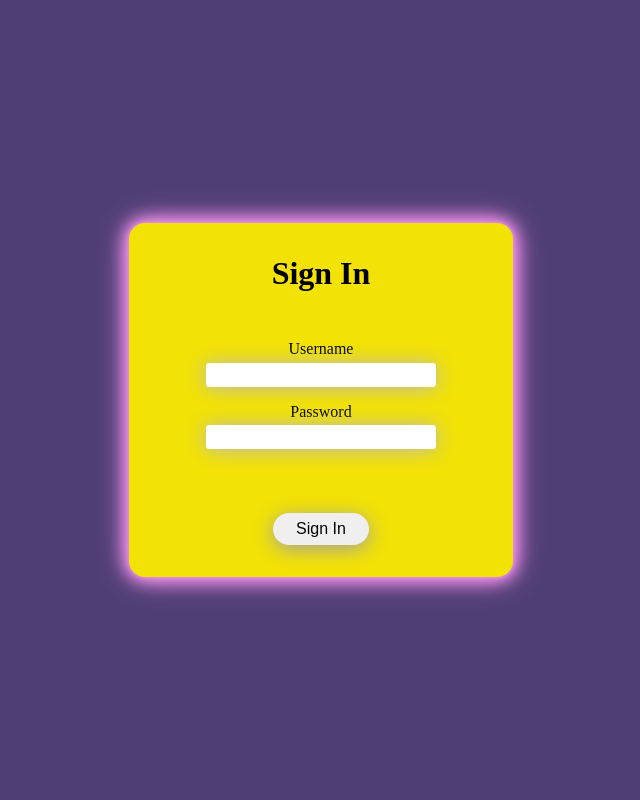
After one commit to ErrayAbdellah/PHP_Knowledge_Test, a PHP site: page /views/signIn.php in a window 1280 px wide. The commit adds this page. Shown: the whole page, without its empty margins (319-959 px from the left). Run offline with PHP 8.4, Linux system fonts and the light colour scheme; some libraries are stand-ins or nearby versions.

Commit message:
fils is added

```diff
--- a/assets/js/main.js
+++ b/assets/js/main.js
@@ -32,7 +32,7 @@ let indexQst = 0 ;
          getData();
         }
       }
-      aj.open("GET","../../questions.json",true);
+      aj.open("GET","http://localhost/test/PHP_Knowledge_Test-Frontend/questions.json",true);
       aj.send();
     }
     //  console.log(countRandom);
@@ -54,7 +54,7 @@ let indexQst = 0 ;
       $(".info").css({'display':'none'});
       $(".result").css({'display':'block'});
       document.querySelector(".three").classList.add("active");
-      scoreResult.innerText = score+"/"+(countQst-1);
+      scoreResult.innerText = score+"/"+countQst;
     }
   }
 
@@ -134,7 +134,6 @@ let indexQst = 0 ;
           {
             sec = 9;
             indexQst++;
-            //clearInterval(t);
           }else{
             timer.innerHTML = '00:0'+sec;
             sec --;
--- /dev/null
+++ b/assets/styles/login.css
@@ -0,0 +1,53 @@
+* {
+  padding: 0;
+  margin: 0;
+}
+
+body {
+  height: 100vh;
+  background-color: #4f3e75;
+  display: flex;
+  justify-content: center;
+  align-items: center;
+}
+body #singIn {
+  width: 20rem;
+  background-color: #F2E205;
+  padding: 2rem;
+  border-radius: 1rem;
+  box-shadow: 0 0 4px #ef91e9, 0 0 15px #ef91e9, 0 0 20px #ef91e9, 0 0 30px #ef91e9;
+}
+body #singIn h3 {
+  font-size: 2rem;
+  text-align: center;
+  margin-bottom: 3rem;
+}
+body #singIn form {
+  text-align: center;
+}
+body #singIn div {
+  margin: 1rem;
+}
+body #singIn div input {
+  width: 80%;
+  height: 1.5rem;
+  margin-top: 0.3rem;
+  border-style: none;
+  border-radius: 0.2rem;
+  box-shadow: 0 1px 20px rgb(185, 185, 185);
+}
+body #singIn .bntLogin {
+  width: 6rem;
+  height: 2rem;
+  margin-top: 3rem;
+  border-radius: 1rem;
+  border-style: none;
+  font-size: 1rem;
+  box-shadow: 0px 4px 20px #a1a1a1;
+  text-align: center;
+  margin-right: 0;
+}
+body #singIn .bntLogin:hover {
+  background-color: aliceblue;
+  font-size: 1.1rem;
+}/*# sourceMappingURL=login.css.map */
--- /dev/null
+++ b/assets/styles/login.scss
@@ -0,0 +1,59 @@
+$bady-color :#4f3e75;
+$text-color-yellow :#F2E205;
+
+*{
+    padding: 0;
+    margin: 0;
+}
+body{
+    height:100vh;
+    background-color: $bady-color;
+    display: flex;
+    justify-content: center ;
+    align-items: center;
+
+    #singIn{
+        width:20rem;
+        background-color: $text-color-yellow;
+        padding: 2rem;
+        border-radius: 1rem;
+        box-shadow: 0 0 4px #ef91e9,
+                    0 0 15px #ef91e9,
+                    0 0 20px #ef91e9,
+                    0 0 30px #ef91e9;
+        h3{
+           font-size: 2rem;
+           text-align: center;
+           margin-bottom: 3rem;
+        }
+        form{
+            text-align: center;
+        }
+        div{
+            margin: 1rem;
+            input{
+                width: 80%;
+                height: 1.5rem;
+                margin-top: 0.3rem;
+                border-style:none;
+                border-radius:0.2rem;
+                box-shadow:0 1px 20px  rgb(185, 185, 185);
+            }
+        }
+        .bntLogin{
+            width: 6rem;
+            height: 2rem ;
+            margin-top: 3rem;
+            border-radius: 1rem;
+            border-style: none;
+            font-size: 1rem;
+            box-shadow: 0px 4px 20px #a1a1a1;
+            text-align: center;
+            margin-right: 0;
+            &:hover{
+                background-color: aliceblue;
+                font-size:1.1rem;
+            }
+        }
+    }
+}
--- a/assets/styles/style.css
+++ b/assets/styles/style.css
@@ -372,6 +372,7 @@ body {
   display: flex;
   justify-content: center;
   margin-top: 50px auto;
+  width: 100%;
 }
 .stepper-component li {
   list-style: none;
@@ -392,7 +393,7 @@ body {
 }
 .stepper-component li .progress {
   margin: 3rem 0;
-  width: 5rem;
+  width: 5%;
   height: 5rem;
   border-radius: 50%;
   background-color: #202731;
@@ -415,7 +416,7 @@ body {
 .stepper-component li .progress::after {
   content: "";
   position: absolute;
-  width: 16rem;
+  width: 16%;
   height: 5px;
   background-color: #202731;
   right: 30px;
--- a/assets/styles/style.scss
+++ b/assets/styles/style.scss
@@ -329,6 +329,7 @@ body{
     display: flex;
     justify-content: center;
     margin-top: 50px auto;
+    width: 100%;
 
     li{
         list-style: none;
@@ -348,7 +349,7 @@ body{
         }
         .progress{
             margin:3rem 0;
-            width: 5rem;
+            width: 5%;
             height: 5rem;
             border-radius: 50%;
             background-color: #202731;
@@ -371,7 +372,7 @@ body{
             &::after{
                 content: "";
                 position: absolute;
-                width: 16rem;
+                width: 16%;
                 height: 5px;
                 background-color: #202731;
                 right: 30px;
--- /dev/null
+++ b/views/signIn.php
@@ -0,0 +1,17 @@
+<link rel="stylesheet" href="../assets/styles/login.css">
+<?php require 'view/head.php';?>
+<section id="singIn">
+    <h3>Sign In</h3>
+    <form method="post">
+        <div>
+            <label for="Username" class="lbl">Username</label>
+            <input type="text" class="txt-input">
+        </div>
+        <div>
+            <label for="Password" class="lbl">Password</label>
+            <input type="text" class="txt-input">
+        </div>
+        <input type="submit" value="Sign In" class="bntLogin">
+    </form>
+</section>
+<?php require 'view/footer.php'?>
--- /dev/null
+++ b/views/view/footer.php
@@ -0,0 +1,4 @@
+<script src="https://code.jquery.com/jquery-3.6.1.min.js" integrity="sha256-o88AwQnZB+VDvE9tvIXrMQaPlFFSUTR+nldQm1LuPXQ=" crossorigin="anonymous"></script>
+<script src="../assets/js/main.js"></script>
+</body>
+</html>
--- /dev/null
+++ b/views/view/head.php
@@ -0,0 +1,13 @@
+<!DOCTYPE html>
+<html lang="en">
+<head>
+    <meta charset="UTF-8">
+    <meta http-equiv="X-UA-Compatible" content="IE=edge">
+    <meta name="viewport" content="width=device-width, initial-scale=1.0">
+    <link rel="stylesheet" href="../assets/styles/style.css">
+
+    <link rel="stylesheet" href="assets/styles/style.css">
+    <script src="https://kit.fontawesome.com/e29eb6764b.js" crossorigin="anonymous"></script>
+    <title>PHP_Knowledge_Test-Frontend</title>
+</head>
+<body>
```
Also changed, not shown: _classes/DbConnection.php (added, +24 -0 lines), assets/js/hkg.html (added, +13 -0 lines), functions/signIn.php (added, +19 -0 lines), index.html (deleted, +0 -22 lines), index.php (added, +11 -0 lines), views/SignUp.php (added, +39 -0 lines), views/home.php (renamed from views/home.html, +5 -20 lines), 2 other files.
